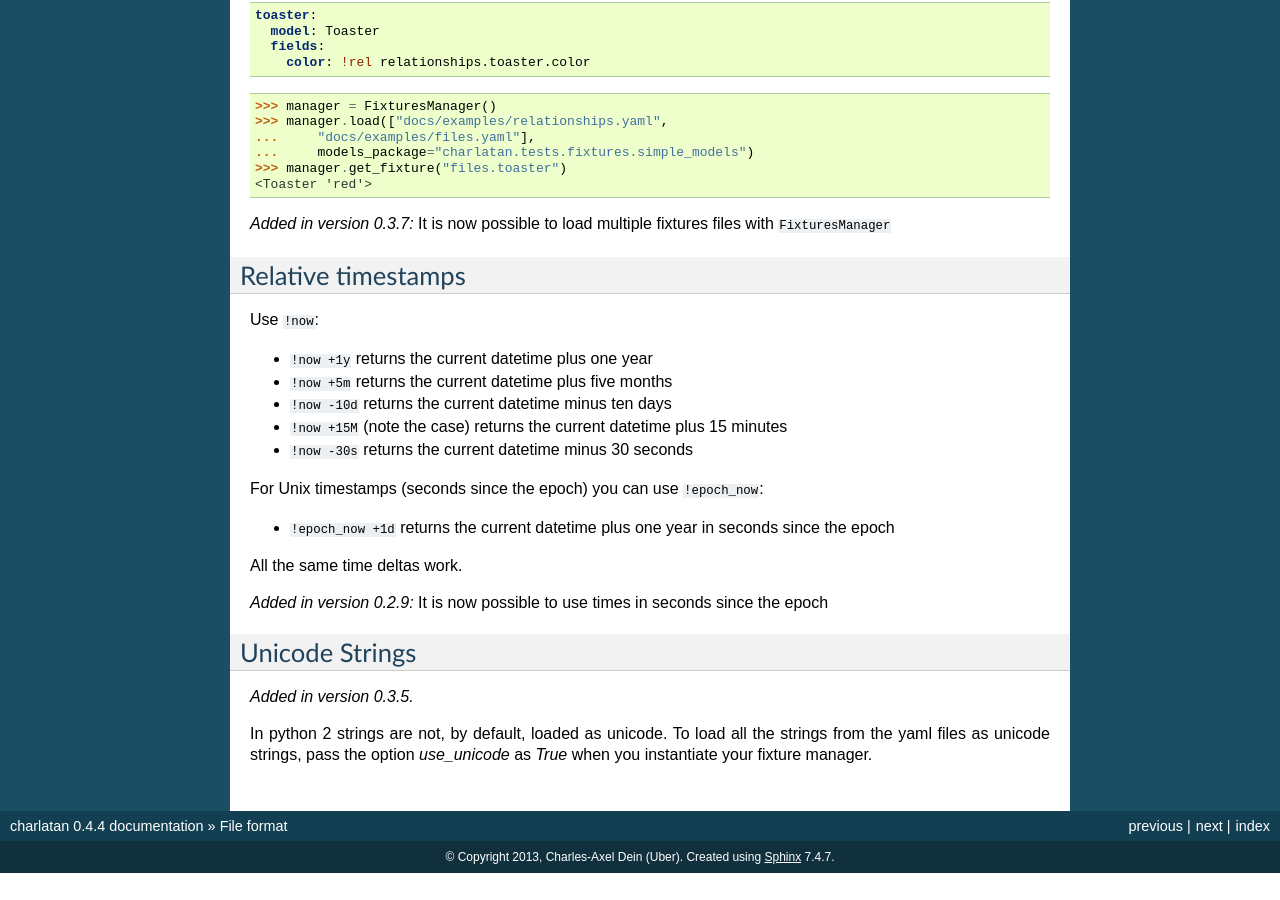
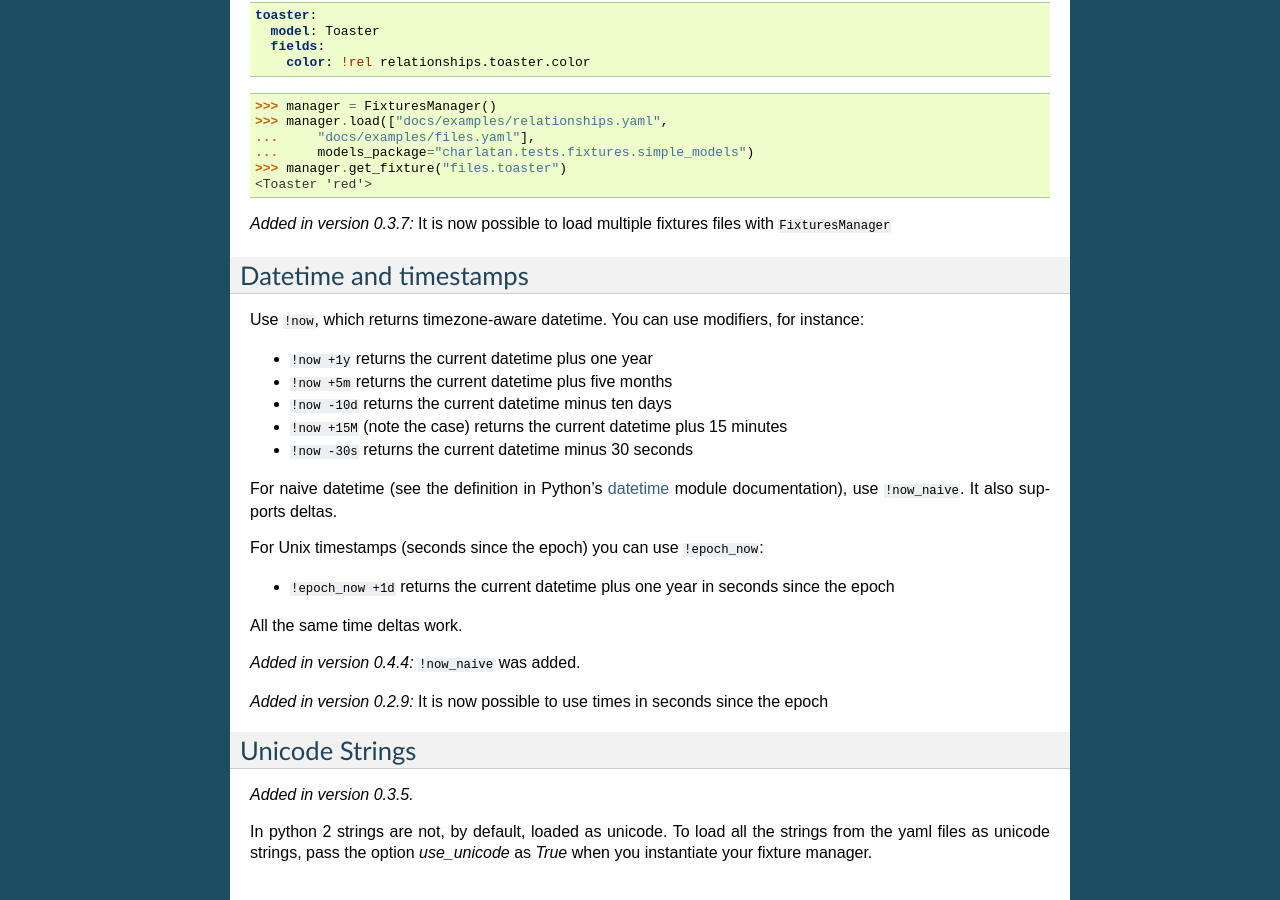
Before and after one commit to uber/charlatan, a Sphinx documentation site: the page built from docs/file-format.rst, in a window 1280 px wide and 900 px high, scrolled down 6663 px. Built offline with Sphinx 7.4.7, drawn with Linux system fonts in a browser that asks for light colours; before the commit the page ends 7536 px from its top, so only the background shows below that; some of the changed text lies outside the part shown.

Commit message:
Add now_naive documentation

```diff
--- a/docs/file-format.rst
+++ b/docs/file-format.rst
@@ -279,10 +279,11 @@ target fixture with its file namespace.
 .. versionadded:: 0.3.7
     It is now possible to load multiple fixtures files with ``FixturesManager``
 
-Relative timestamps
--------------------
+Datetime and timestamps
+-----------------------
 
-Use ``!now``:
+Use ``!now``, which returns timezone-aware datetime. You can use modifiers, for
+instance:
 
 * ``!now +1y`` returns the current datetime plus one year
 * ``!now +5m`` returns the current datetime plus five months
@@ -290,12 +291,19 @@ Use ``!now``:
 * ``!now +15M`` (note the case) returns the current datetime plus 15 minutes
 * ``!now -30s`` returns the current datetime minus 30 seconds
 
+For naive datetime (see the definition in Python's `datetime
+<https://docs.python.org/2/library/datetime.html>`_ module documentation), use
+``!now_naive``. It also supports deltas.
+
 For Unix timestamps (seconds since the epoch) you can use ``!epoch_now``:
 
 * ``!epoch_now +1d`` returns the current datetime plus one year in seconds
   since the epoch
 
 All the same time deltas work.
+
+.. versionadded:: 0.4.4
+    ``!now_naive`` was added.
 
 .. versionadded:: 0.2.9
     It is now possible to use times in seconds since the epoch
```
